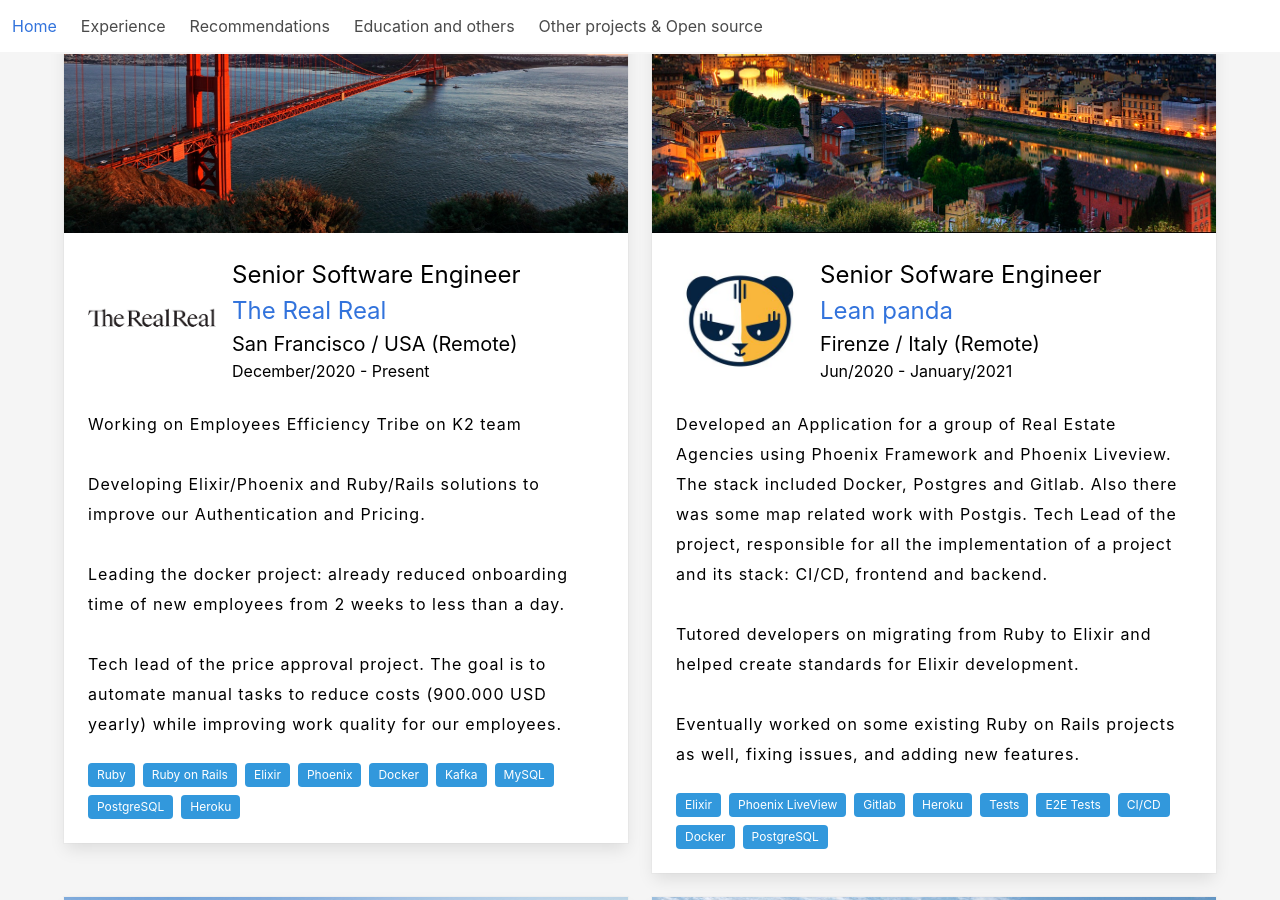
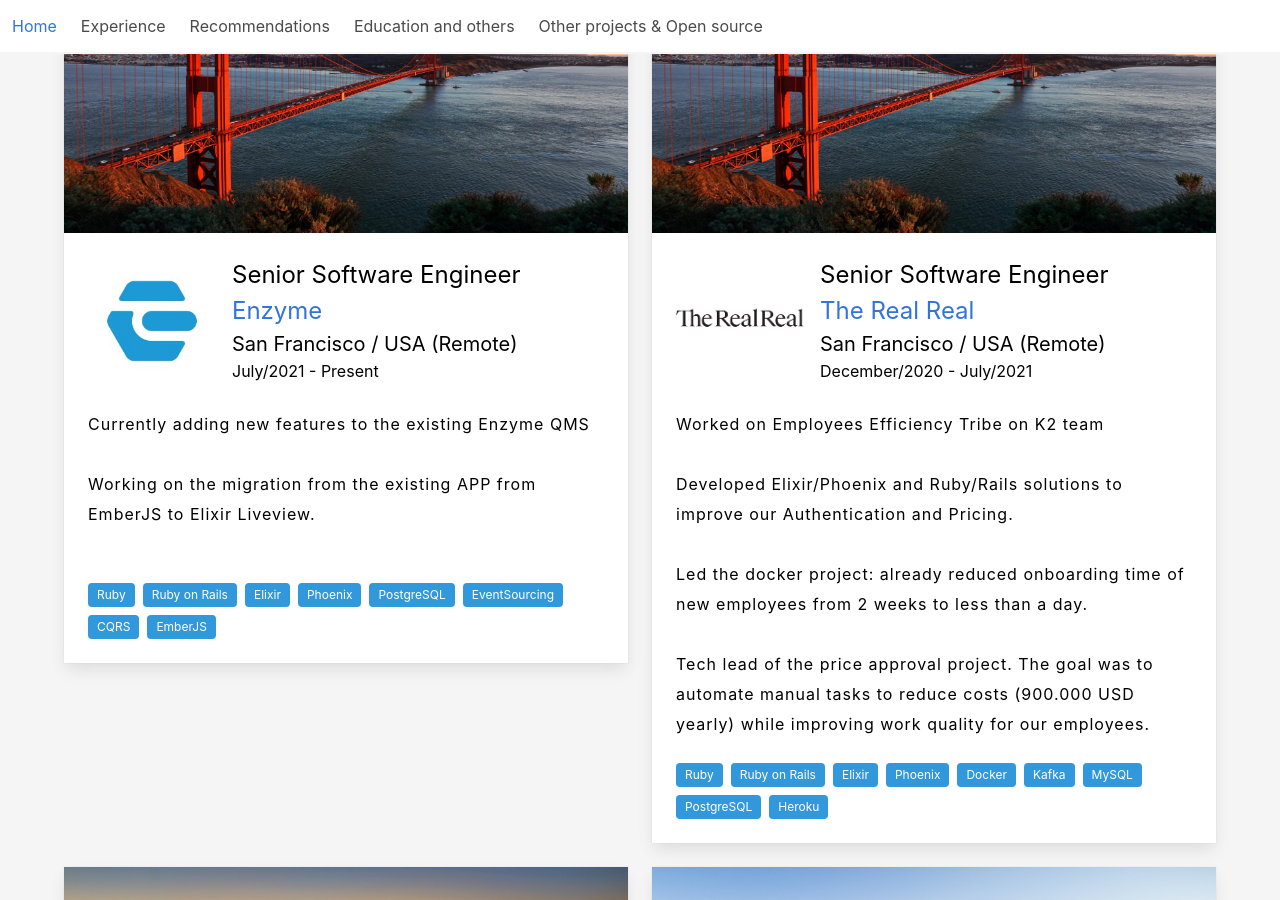
Before and after one commit to joaobalsini/joaobalsini.github.io, a Jekyll site: the page built from index.html, in a window 1280 px wide and 900 px high, scrolled down 1113 px. Built offline with Jekyll 4.4.1, drawn with Linux system fonts in a browser that asks for light colours; nearby versions of some CDN libraries.

Commit message:
Add Enzyme

```diff
--- a/_includes/cv_professional_background.html
+++ b/_includes/cv_professional_background.html
@@ -3,8 +3,52 @@
     <h1 class="title">
       Experience
     </h1>
+    <div class="columns" id="row_enzyme_trr">
+      <div class="column">
+        <div class="card">
+          <div class="card-image">
+            <figure class="image is-5by3">
+              <img src="assets/images/san_francisco.jpg">
+            </figure>
+          </div><!-- card-image-->
+          <div class="card-content">
+            <div class="media">
+              <div class="media-left is-hidden-mobile">
+                <figure class="image is-128x128">
+                  <img src="assets/images/logo_enzyme.jpeg" alt="Placeholder image">
+                </figure>
+              </div><!-- media-left-->
+              <div class="media-content">
+                <p class="is-size-4-desktop is-size-5-mobile">
+                  Senior Software Engineer <br />
+                  <a target="_blank" href="https://www.enzyme.com">Enzyme</a>
+                </p>
+                <p class="is-size-5-desktop is-size-6-mobile""> San Francisco / USA (Remote)</p>
+                <p class=" is-size-6-desktop is-size-7-mobile">July/2021 - Present
+                </p>
+              </div><!-- media-content-->
+            </div><!-- media-->
 
-    <div class="columns" id="row_trr_leanpanda">
+            <p class="description is-size-6-desktop is-size-7-mobile">
+              Currently adding new features to the existing Enzyme QMS
+              <br /> <br />
+              Working on the migration from the existing APP from EmberJS to Elixir Liveview.
+              <br /><br />
+            </p>
+            <br />
+            <div class="tags">
+              <span class="tag is-info">Ruby</span>
+              <span class="tag is-info">Ruby on Rails</span>
+              <span class="tag is-info">Elixir</span>
+              <span class="tag is-info">Phoenix</span>
+              <span class="tag is-info">PostgreSQL</span>
+              <span class="tag is-info">EventSourcing</span>
+              <span class="tag is-info">CQRS</span>
+              <span class="tag is-info">EmberJS</span>
+            </div>
+          </div><!-- card-content-->
+        </div><!-- card -->
+      </div><!-- column -->
       <div class="column">
         <div class="card">
           <div class="card-image">
@@ -25,20 +69,20 @@
                   <a target="_blank" href="http://www.therealreal.com">The Real Real</a>
                 </p>
                 <p class="is-size-5-desktop is-size-6-mobile""> San Francisco / USA (Remote)</p>
-                <p class=" is-size-6-desktop is-size-7-mobile">December/2020 - Present
+                <p class=" is-size-6-desktop is-size-7-mobile">December/2020 - July/2021
                 </p>
               </div><!-- media-content-->
             </div><!-- media-->
 
             <p class="description is-size-6-desktop is-size-7-mobile">
-              Working on Employees Efficiency Tribe on K2 team
+              Worked on Employees Efficiency Tribe on K2 team
               <br /> <br />
-              Developing Elixir/Phoenix and Ruby/Rails solutions to improve our Authentication and Pricing.
+              Developed Elixir/Phoenix and Ruby/Rails solutions to improve our Authentication and Pricing.
               <br /><br />
-              Leading the docker project: already reduced onboarding time of new employees from 2 weeks to less than a
+              Led the docker project: already reduced onboarding time of new employees from 2 weeks to less than a
               day.
               <br /><br />
-              Tech lead of the price approval project. The goal is to automate manual tasks to reduce costs
+              Tech lead of the price approval project. The goal was to automate manual tasks to reduce costs
               (900.000 USD yearly) while improving work quality for our employees.
             </p>
             <br />
@@ -56,6 +100,8 @@
           </div><!-- card-content-->
         </div><!-- card -->
       </div><!-- column -->
+    </div>
+    <div class="columns" id="row_leanpanda_asolvi">
       <div class="column">
         <div class="card">
           <div class="card-image">
@@ -108,8 +154,6 @@
           </div><!-- card-content-->
         </div><!-- card -->
       </div><!-- column -->
-    </div><!-- columns -->
-    <div class="columns" id="row_asolvi_bm2">
       <div class="column">
         <div class="card">
           <div class="card-image">
@@ -172,6 +216,8 @@
           </div><!-- card-content-->
         </div><!-- card -->
       </div><!-- column -->
+    </div><!-- columns -->
+    <div class="columns" id="row_bm">
       <div class="column">
         <div class="card">
           <div class="card-image">
@@ -225,8 +271,6 @@
           </div><!-- card-content-->
         </div><!-- card -->
       </div><!-- column -->
-    </div><!-- columns -->
-    <div class="columns" id="row_bm1">
       <div class="column">
         <div class="card">
           <div class="card-image">
@@ -278,10 +322,6 @@
           </div><!-- card-content-->
         </div><!-- card -->
       </div><!-- column -->
-      <div class="column">
-        <div class="card">
-        </div><!-- card -->
-      </div><!-- column -->
     </div><!-- columns -->
   </div><!-- container -->
 </div><!-- hero-body -->
```
Also changed, not shown: assets/images/logo_enzyme.jpeg (added).
